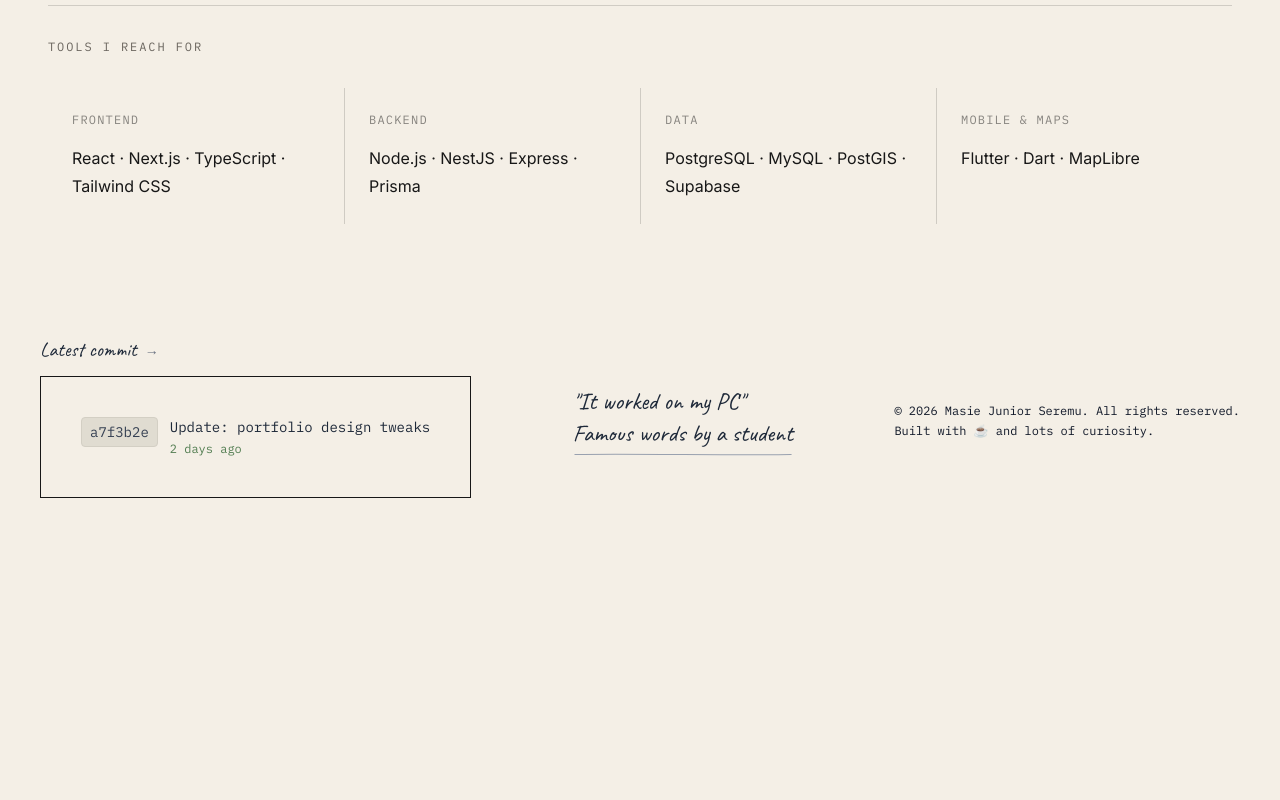
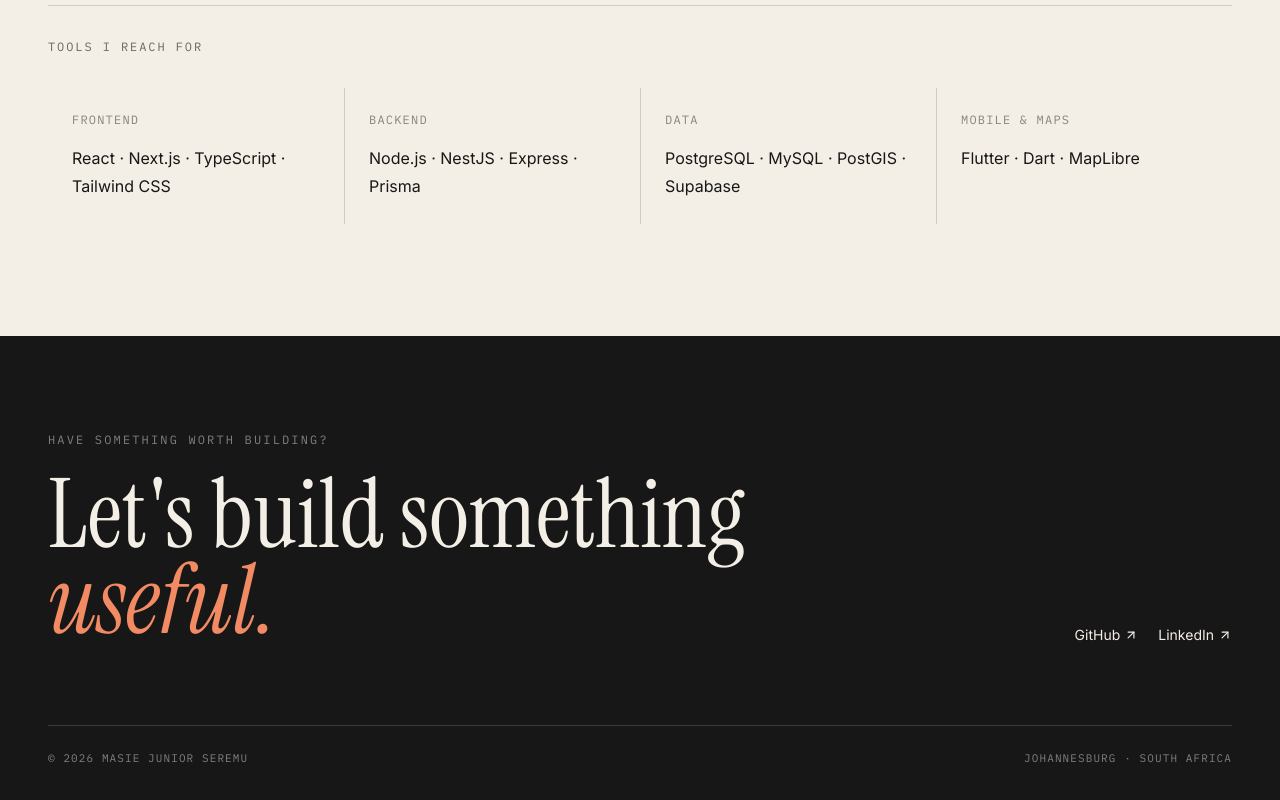
Before and after one commit to MasieJr/mj-portfolio, a Next.js app: page / in a window 1280 px wide. Shown: the part 2155-2955 px from the top of the page. Before the commit the page ends 2685 px from the top, so only its background shows below. Built offline with nearby package versions, Linux system fonts and the light colour scheme.

Commit message:
feat(v2): redesign about and contact

```diff
--- a/src/components/Footer.tsx
+++ b/src/components/Footer.tsx
@@ -1,56 +1,2 @@
-import React from "react";
-import SketchyLine from "./SketchyLine";
-// Assuming SketchyLine is available
-// import SketchyLine from "./SketchyLine";
-
-export default function Footer() {
-  return (
-    <footer className="footy w-full pb-8 px-10">
-      <div className="flex flex-col md:flex-row justify-between items-center gap-8">
-        <div className="flex flex-col gap-3">
-          <div className="flex items-center gap-2 group cursor-pointer hover:opacity-80 transition-opacity">
-            <span className="handwritten text-xl text-gray-800">
-              Latest commit
-            </span>
-            <span className="code-font text-sm text-gray-500">&rarr;</span>
-          </div>
-
-          <div className="flex items-start gap-3 border border-1 p-10">
-            <div className="bg-[#e0dcd1] px-2 py-1 rounded text-sm code-font text-gray-700 border border-[#d3cfc4]">
-              a7f3b2e
-            </div>
-
-            <div className="flex flex-col">
-              <span className="code-font text-sm text-gray-800">
-                Update: portfolio design tweaks
-              </span>
-
-              <span className="code-font text-xs text-[#527d51] mt-1">
-                2 days ago
-              </span>
-            </div>
-          </div>
-        </div>
-
-        <div className="relative inline-block">
-          <span className="handwritten text-2xl text-gray-800">
-            "It worked on my PC"
-            <br />
-            Famous words by a student
-          </span>
-
-          <SketchyLine className="absolute -bottom-2 left-0 w-full h-[5px] text-gray-400" />
-        </div>
-
-        <div className="flex flex-col mt-2">
-          <span className="code-font text-xs text-gray-900">
-            © 2026 Masie Junior Seremu. All rights reserved.
-          </span>
-          <span className="code-font text-xs text-gray-900 mt-1">
-            Built with ☕️ and lots of curiosity.
-          </span>
-        </div>
-      </div>
-    </footer>
-  );
-}
+import { ArrowUpRight } from "lucide-react";
+export default function Footer(){return <footer id="contact" className="bg-[#171717] text-[#f4efe6]"><div className="mx-auto max-w-[1440px] px-5 py-16 sm:px-8 sm:py-24 lg:px-12"><p className="code-font text-xs uppercase tracking-[.18em] text-white/45">Have something worth building?</p><div className="mt-6 flex flex-col justify-between gap-12 lg:flex-row lg:items-end"><h2 className="heading-font max-w-4xl text-6xl leading-[.9] sm:text-8xl">Let&apos;s build something <span className="italic text-[#f28b63]">useful.</span></h2><div className="flex gap-5 text-sm"><a href="https://github.com/MasieJr" target="_blank" rel="noreferrer" className="flex items-center gap-1">GitHub <ArrowUpRight size={14}/></a><a href="https://linkedin.com/in/MasieJr" target="_blank" rel="noreferrer" className="flex items-center gap-1">LinkedIn <ArrowUpRight size={14}/></a></div></div><div className="code-font mt-20 flex flex-col justify-between gap-3 border-t border-white/15 pt-6 text-[11px] uppercase tracking-widest text-white/45 sm:flex-row"><span>© 2026 Masie Junior Seremu</span><span>Johannesburg · South Africa</span></div></div></footer>}
```
